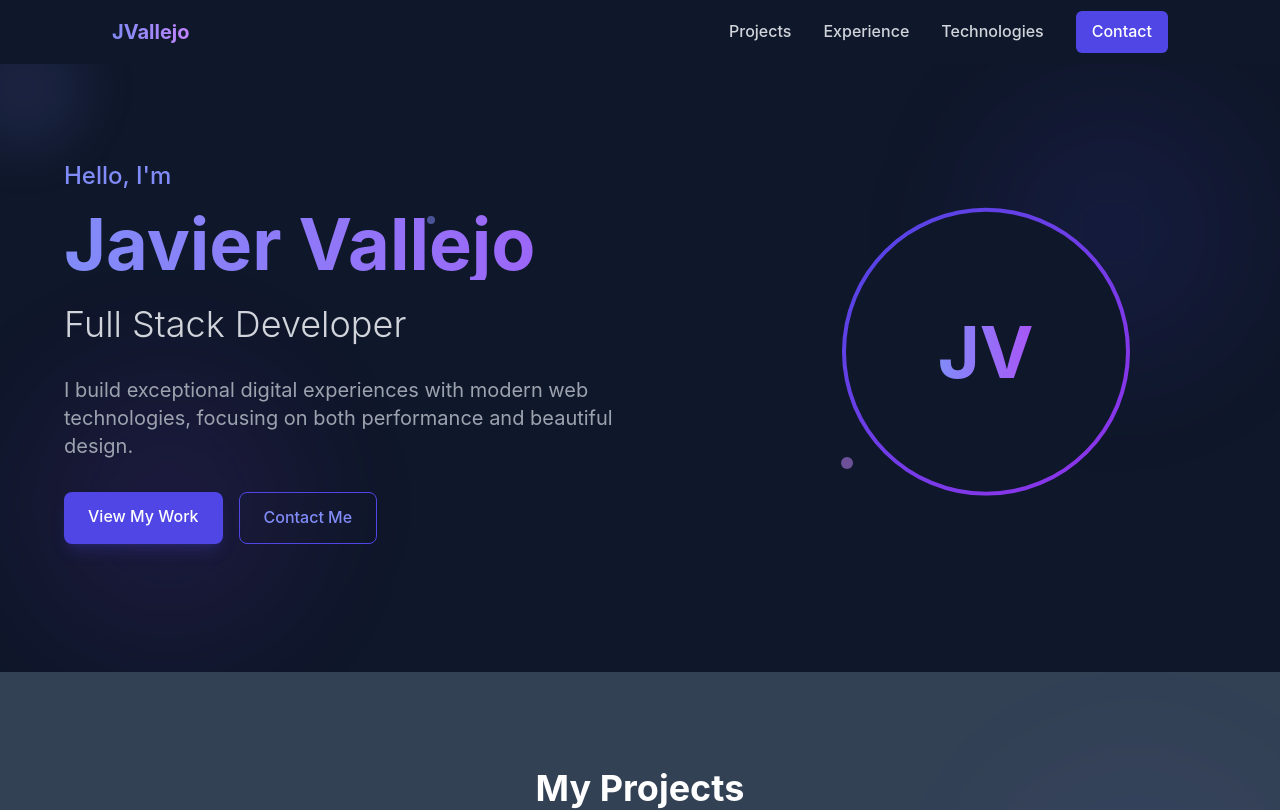
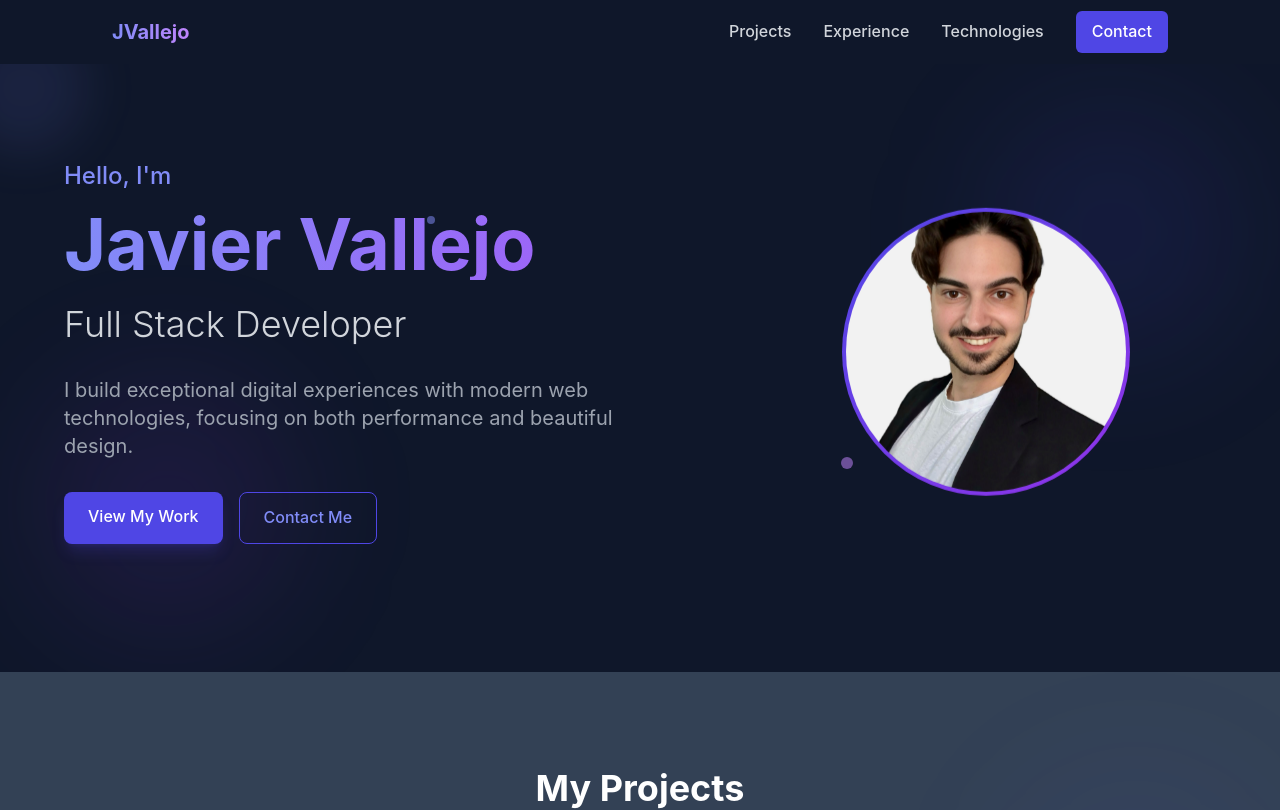
Before and after one commit to jvallejoarguez/porfolio-enhanced, a React (Vite) app: page / in a window 1280 px wide. Shown: the top 810 px of the page. Built offline with nearby package versions, Linux system fonts and the light colour scheme.

Commit message:
Initialize React TypeScript portfolio with Vite and Tailwind CSS. Added essential configurations, components, and styles. Included .gitignore, ESLint setup, and project structure documentation.

```diff
--- a/index.html
+++ b/index.html
@@ -2,7 +2,7 @@
 <html lang="en">
   <head>
     <meta charset="UTF-8" />
-    <link rel="icon" type="image/svg+xml" href="/vite.svg" />
+    <link rel="icon" type="image/svg+xml" href="/favicon.svg" />
     <meta name="viewport" content="width=device-width, initial-scale=1.0" />
     <title>Javier Vallejo | Full Stack Developer</title>
     <meta name="description" content="Portfolio of Javier Vallejo, Full Stack Developer specialized in building exceptional digital experiences">
--- a/src/components/Header/Header.tsx
+++ b/src/components/Header/Header.tsx
@@ -45,8 +45,8 @@ const Header: FC = () => {
 
           <div className="md:w-2/5 flex justify-center items-center animate-float">
             <div className="w-48 h-48 md:w-72 md:h-72 rounded-full bg-gradient-to-br from-primary-600 to-purple-600 flex items-center justify-center p-1">
-              <div className="bg-dark-950 rounded-full w-full h-full flex items-center justify-center">
-                <span className="text-5xl md:text-7xl font-bold gradient-text">JV</span>
+              <div className="bg-dark-950 rounded-full w-full h-full flex items-center justify-center overflow-hidden">
+                <img src="public\img\pfp.jpg" alt="Javier Vallejo" className="w-full h-full object-cover" />
               </div>
             </div>
           </div>
```
Also changed, not shown: public/favicon.svg (added), public/img/pfp.jpg (added).
